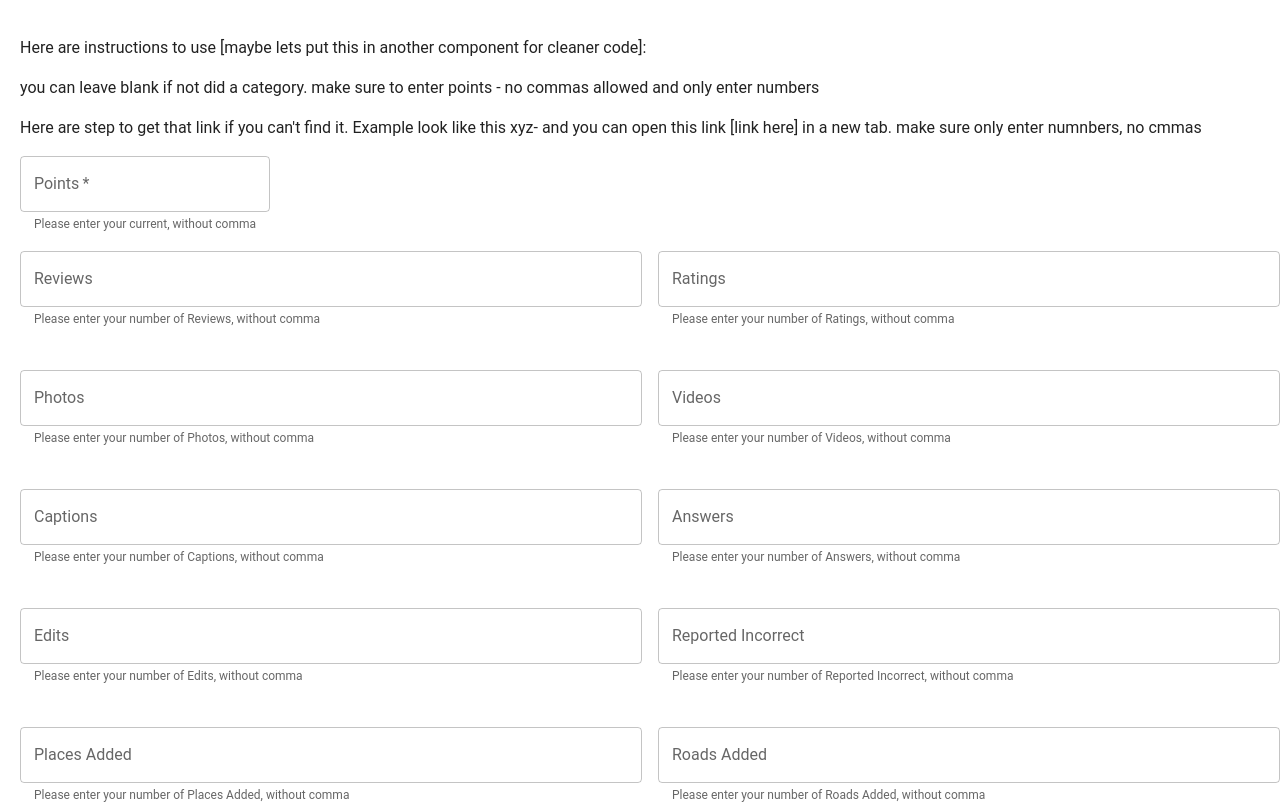
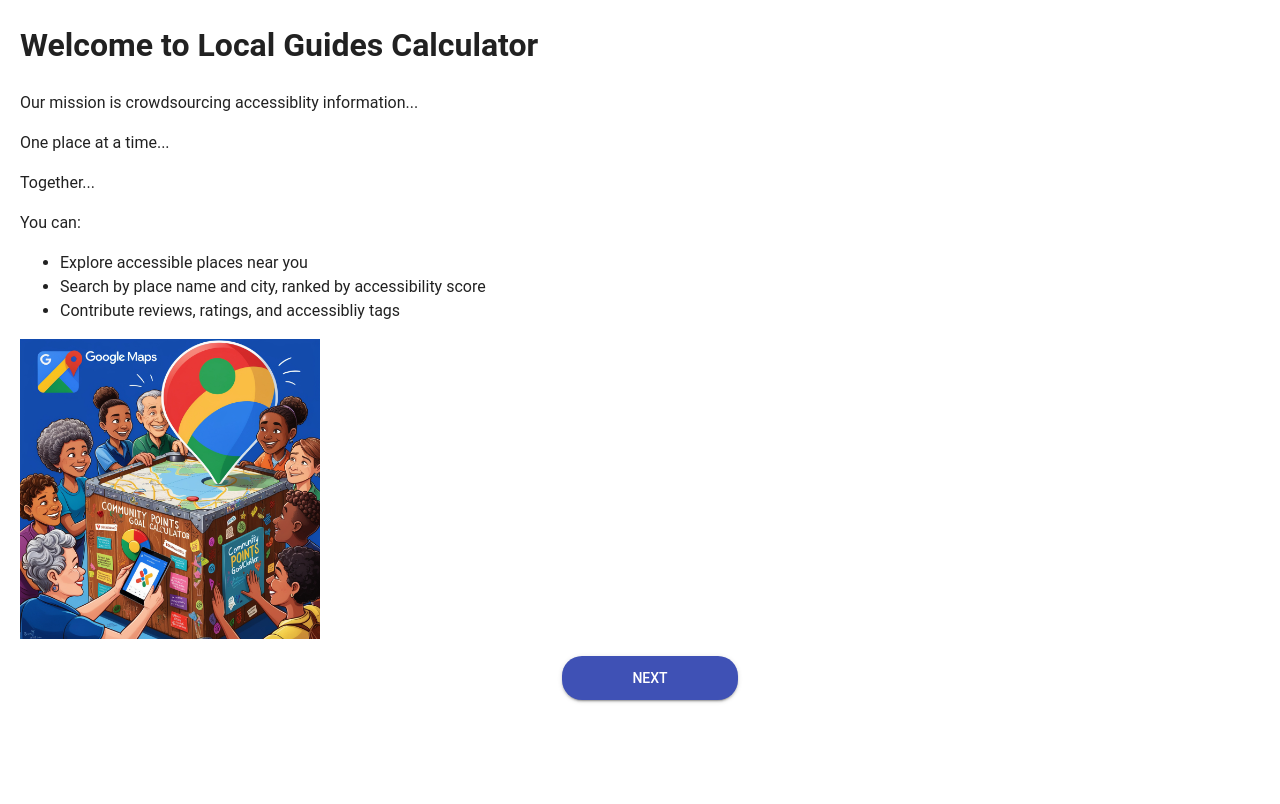
Before and after one commit to ashleyd480/local-guide-points-calculator, a React (Vite) app: page / in a window 1280 px wide. Shown: the top 804 px of the page. Built offline with nearby package versions, Linux system fonts and the light colour scheme.

Commit message:
added header  with home and back  icons and navigate functionality

```diff
--- a/package.json
+++ b/package.json
@@ -12,7 +12,8 @@
   "dependencies": {
     "@emotion/react": "^11.13.3",
     "@emotion/styled": "^11.13.0",
-    "@mui/material": "^5.16.7",
+    "@mui/icons-material": "^6.1.1",
+    "@mui/material": "^6.1.1",
     "@mui/x-date-pickers": "^7.15.0",
     "axios": "^1.7.7",
     "dayjs": "^1.11.13",
--- a/src/App.css
+++ b/src/App.css
@@ -20,10 +20,62 @@ body {
 }
 
 
-/* main settiing */
+/** BUTTONS **/
 
-.content-padding {
-  padding-top: 20px;
-  padding-bottom: 10px;
-  padding-left: 20px;
+
+.buttonGroup {
+  display: flex;
+  justify-content: center; /* Center buttons by default */
+  flex-wrap: wrap; /* Allow buttons to wrap on smaller screens */
 }
+
+.buttonGroup button {
+  margin: 10px; /* Add some margin for spacing */
+  padding: 10px 20px; /* Add padding for better appearance */
+  border-radius: 20px; /* Adjust the value to control the roundness */
+  background-color: #3f51b5; /* MUI primary color */
+  color: white; /* Text color */
+  border: none; /* Remove default border */
+  transition: background-color 0.3s ease; /* Smooth transition for hover effect */
+}
+
+
+.buttonGroup button:hover {
+  background-color: #303f9f; /* Darker shade for hover */
+}
+
+/** MEDIA QUERIES  **/
+/* Small Screens (Smartphones) */
+@media only screen and (max-width: 600px) {
+  .content-padding {
+    margin-top: 20px;
+    margin-left: 20px;
+    margin-right: 20px;
+  }
+  .buttonGroup {
+    flex-direction: column; /* Stack buttons vertically */
+    justify-content: space-between; /* Add space between items */
+  }
+}
+
+/* Medium Screens (Tablets) and Large Screens (Desktops and Laptops) */
+@media only screen and (min-width: 601px) {
+
+  .content-padding {
+    /* padding-top: 20px;
+    padding-bottom: 10px;
+    padding-left: 20px; */
+
+    margin-top: 20px;
+    margin-left: 20px;
+  }
+
+  .buttonGroup {
+    flex-direction: row; /* Align buttons in a row */
+    justify-content: center; /* Center buttons */
+  }
+
+  .buttonGroup button {
+    padding: 10px 70px; /* Add more padding for larger screens */
+  }
+}
--- a/src/App.jsx
+++ b/src/App.jsx
@@ -1,6 +1,8 @@
 import './App.css'
 import { useState } from 'react'
-import { Route, Routes } from 'react-router-dom'
+import { Route, Routes, useLocation } from 'react-router-dom';
+import Header from './components/Header/Header';
+import Welcome from './containers/Welcome/Welcome'
 import Home from './containers/Home/Home'
 import { UserDataContext } from './contexts/UserDataContext'
 import CalculateOptions from './containers/CalculateOptions/CalculateOptions'
@@ -10,13 +12,17 @@ import ManualCalc from './containers/ManualCalcPage/ManualCalc'
 const App = () => {
 
   const [userData, setUserData] = useState({});
-  //TODO remove the inputpage and inputForm.jsx
+  const location = useLocation(); // get the location to conditionally render header
+
 
   return (
     <div className="content-padding">
     <UserDataContext.Provider value={{ userData, setUserData }}>
-      <Routes>
-        <Route exact path="/" element={<Home />} />
+    {location.pathname !== '/' && <Header />} {/* render Header only if not on the Welcome page */}
+        <Routes>
+
+        <Route exact path="/" element={<Welcome />} />
+        <Route path="/home" element={<Home />} />
 
         <Route path="/calculate-options" element={<CalculateOptions />} />
         <Route path="/smart-calculate" element={<SmartCalc />} />
--- /dev/null
+++ b/src/components/Header/Header.css
@@ -0,0 +1,8 @@
+.header {
+    display: flex;
+    justify-content: space-between;
+    align-items: center;
+    padding: 10px;
+    background-color: #f5f5f5; /* Light background color */
+    box-shadow: 0 2px 4px rgba(0, 0, 0, 0.1); /* Subtle shadow */
+  }
--- /dev/null
+++ b/src/components/Header/Header.jsx
@@ -0,0 +1,24 @@
+// src/components/Header/Header.jsx
+import React from 'react';
+import { useNavigate } from 'react-router-dom';
+import { IconButton } from '@mui/material';
+import HomeIcon from '@mui/icons-material/Home';
+import ArrowBackIcon from '@mui/icons-material/ArrowBack';
+import "./Header.css";
+
+const Header = () => {
+  const navigate = useNavigate();
+
+  return (
+    <div className="header">
+      <IconButton onClick={() => navigate(-1)} aria-label="back">
+        <ArrowBackIcon />
+      </IconButton>
+      <IconButton onClick={() => navigate("/")} aria-label="home">
+        <HomeIcon />
+      </IconButton>
+    </div>
+  );
+};
+
+export default Header;
--- a/src/containers/CalculateOptions/CalculateOptions.jsx
+++ b/src/containers/CalculateOptions/CalculateOptions.jsx
@@ -44,9 +44,6 @@ const CalculateOptions = () => {
     navigate("/manual-calculate", { state: { percentages } });
   };
 
-  const goBack = () => {
-    navigate("/");
-  };
 
 /**
  * concept refresher ".map" in javascript
@@ -86,7 +83,7 @@ const CalculateOptions = () => {
         show{" "}
       </p>
 
-
+      <div className="buttonGroup">
       <Button variant="contained" onClick={onSmartClick}>
         Smart Calculate
       </Button>
@@ -94,10 +91,8 @@ const CalculateOptions = () => {
       <Button variant="contained" onClick={onManualClick}>
         Manual Calculalate
       </Button>
+      </div>
 
-      <Button variant="contained" onClick={goBack}>
-        Go Back
-      </Button>
 
     </>
   );
--- a/src/containers/Home/Home.jsx
+++ b/src/containers/Home/Home.jsx
@@ -9,13 +9,13 @@ const Home = () => {
   const { userData, setUserData } = useContext(UserDataContext);
   const [valid, setValid] = useState(false);
 
-
   // navigate hook
   const navigate = useNavigate();
 
   const nextPage = () => {
     navigate("/calculate-options");
   };
+
 
   useEffect(() => {
     // load userData from local storage on component mount; i.e. if user refresh the page
@@ -34,17 +34,16 @@ const Home = () => {
       </p>
       <p>
         {" "}
-      you can leave blank if not did a category. make sure to enter points - no commas allowed and only enter numbers
+        you can leave blank if not did a category. make sure to enter points -
+        no commas allowed and only enter numbers
       </p>
       <p> </p>
       <p>
         {" "}
         Here are step to get that link if you can't find it. Example look like
-        this xyz- and you can open this link [link here] in a new tab.
-        make sure only enter numnbers, no cmmas
+        this xyz- and you can open this link [link here] in a new tab. make sure
+        only enter numnbers, no cmmas
       </p>
-
-
 
       <HomeInput
         setUserData={setUserData}
@@ -52,8 +51,7 @@ const Home = () => {
         setValid={setValid}
       />
 
-      {valid &&
-        (
+      {valid && (
         <>
           <div>
             <ul>
@@ -67,9 +65,11 @@ const Home = () => {
 
           {/* conditionally render Next button when fetch metadata loads */}
           {valid && (
+            <div className="buttonGroup">
             <Button variant="contained" onClick={nextPage}>
               Next
-            </Button>
+              </Button>
+              </div>
           )}
         </>
       )}
--- a/src/containers/SmartCalcPage/SmartCalc.jsx
+++ b/src/containers/SmartCalcPage/SmartCalc.jsx
@@ -1,5 +1,5 @@
 import { useState, useContext, useEffect } from "react";
-import { useLocation, useNavigate } from "react-router-dom";
+import { useLocation } from "react-router-dom";
 import { UserDataContext } from "../../contexts/UserDataContext";
 import GoalInput from "../../components/CalculationTools/Goal/GoalInput";
 import DateInput from "../../components/CalculationTools/Date/DateInput";
@@ -16,9 +16,6 @@ import { Button } from "@mui/material";
 import SmartCalcResult from "../../components/SmartCalcResult/SmartCalcResult";
 
 const SmartCalc = () => {
-  // navigate hook
-  const navigate = useNavigate();
-
   // port over userData info
   const { userData, setUserData } = useContext(UserDataContext);
 
@@ -31,7 +28,7 @@ const SmartCalc = () => {
   const [numberPerDateFrequency, setNumberPerDateFrequency] = useState(
     new Map()
   );
-  const [userGoal, setUserGoal] = useState(0);
+  const [userGoal, setUserGoal] = useState("");
   const [goalDate, setGoalDate] = useState(dayjs().add(1, "day")); // default to tomorrow's date
   const [frequency, setFrequency] = useState(1);
   const [formErrors, setformErrors] = useState({
@@ -76,8 +73,17 @@ const SmartCalc = () => {
   // prevent submission until user fixes their error for button
   const onSmartCalculate = (event) => {
     event.preventDefault();
-    setShowTable(false);// reset showing the table so if not validated, no table is shown
-    if (validateSmartInputs(setValid, setformErrors, userGoal, userData, daysInBetween, frequency)) {
+    setShowTable(false); // reset showing the table so if not validated, no table is shown
+    if (
+      validateSmartInputs(
+        setValid,
+        setformErrors,
+        userGoal,
+        userData,
+        daysInBetween,
+        frequency
+      )
+    ) {
       console.log("the input is valid"); // tip I learned for seeing if validation works with test input
       const difference = calculateDifference(userData.points, userGoal);
       setDifference(difference);
@@ -102,10 +108,6 @@ const SmartCalc = () => {
     }
   };
 
-  //go back button
-  const goBack = () => {
-    navigate("/calculate-options");
-  };
 
   return (
     <div>
@@ -128,18 +130,16 @@ const SmartCalc = () => {
           ))}
         </div>
       )}
+      <div className="buttonGroup">
+        <Button variant="contained" onClick={onSmartCalculate}>
+          Smart Calculate
+        </Button>
 
-      <Button variant="contained" onClick={onSmartCalculate}>
-        Smart Calculate
-      </Button>
-
-      <Button variant="contained" onClick={goBack}>
-        Go Back
-      </Button>
+      </div>
 
       {showTable && (
         <SmartCalcResult
-          userData = {userData}
+          userData={userData}
           userGoal={userGoal}
           difference={difference}
           goalDate={goalDate}
--- /dev/null
+++ b/src/containers/Welcome/Welcome.jsx
@@ -0,0 +1,42 @@
+import { useNavigate } from "react-router-dom";
+import { Button } from "@mui/material";
+
+import welcomePage from "../../assets/welcome-page.jpg";
+
+const Welcome = () => {
+  const navigate = useNavigate();
+
+  const nextPage = () => {
+    navigate("/home");
+  };
+
+  return (
+    <>
+      <h1>Welcome to Local Guides Calculator </h1>
+      <p> Our mission is crowdsourcing accessiblity information...</p>
+      <p> One place at a time...</p>
+      <p> Together...</p>
+      <p> You can: </p>
+      <ul>
+        <li> Explore accessible places near you</li>
+        <li> Search by place name and city, ranked by accessibility score</li>
+        <li> Contribute reviews, ratings, and accessibliy tags </li>
+      </ul>
+      <img
+        src={welcomePage}
+        width="300"
+        height="300"
+        className="d-inline-block align-top"
+        alt="Logo"
+      />
+
+      <div className="buttonGroup">
+        <Button variant="contained" onClick={nextPage}>
+          Next
+        </Button>
+      </div>
+    </>
+  );
+};
+
+export default Welcome;
```
Also changed, not shown: src/components/HomeInput/HomeInput.jsx (+25 -15 lines), src/containers/ManualCalcPage/ManualCalc.jsx (+40 -30 lines), src/assets/welcome-page.jpg (added), 1 other file (tests, documents, lock files or other folders).
